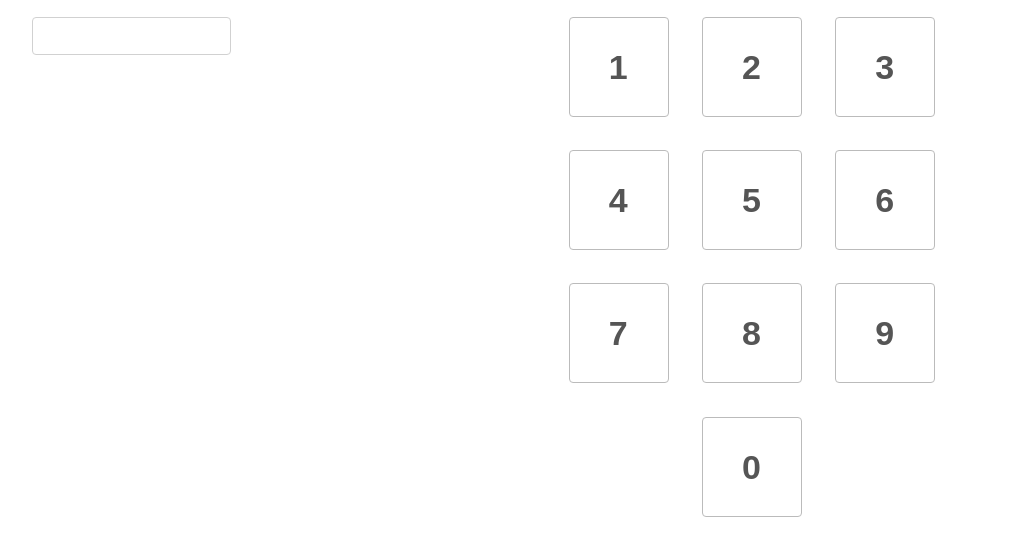
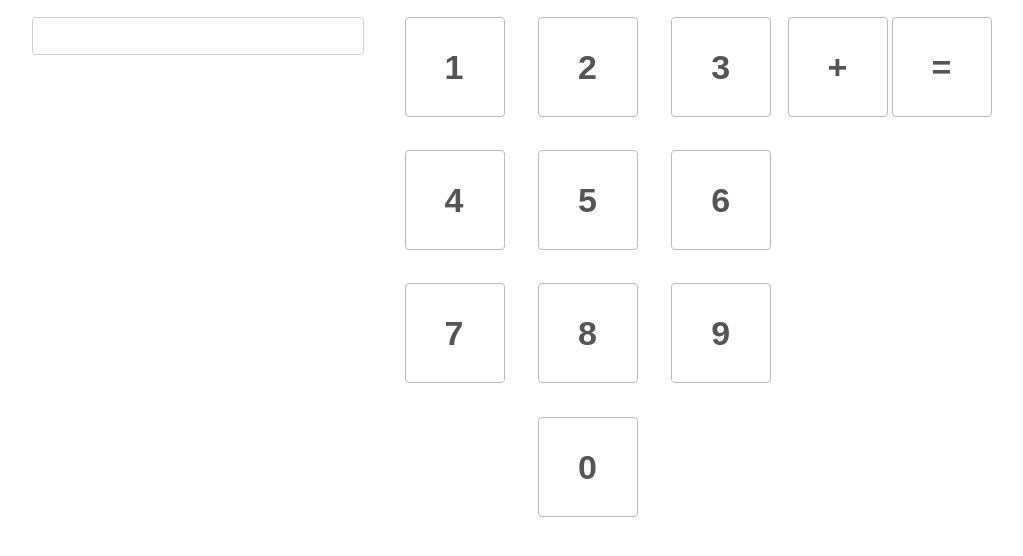
Before and after one commit to megaspacer/calc-js, a plain HTML site: page index.html in a window 1280 px wide. Shown: the whole page, without its empty margins (128-1151 px from the left). Drawn offline with nearby package versions, Linux system fonts and the light colour scheme.

Commit message:
get all buttons, add events

```diff
--- a/app.js
+++ b/app.js
@@ -0,0 +1,25 @@
+// numbers
+const numbers = document.querySelectorAll('.number');
+// output
+const input = document.querySelector('.output > input');
+// operations
+const plus = document.querySelector('#plus');
+const equals = document.querySelector('#equals');
+
+plus.addEventListener('click', function() {
+  input.value += '+';
+});
+
+equals.addEventListener('click', function() {
+
+});
+
+const addEventForButtons = () => {
+  numbers.forEach((number) => {
+    number.addEventListener('click', function() {
+      input.value += this.dataset.value;
+    });
+  });
+};
+
+addEventForButtons();
--- a/index.html
+++ b/index.html
@@ -16,23 +16,27 @@
       </div>
       <div class="calc">
         <section class="numbers">
-          <button data-value="1">1</button>
-          <button data-value="2">2</button>
-          <button data-value="3">3</button>
+          <button class="number" data-value="1">1</button>
+          <button class="number" data-value="2">2</button>
+          <button class="number" data-value="3">3</button>
         </section>
         <section class="numbers">
-          <button data-value="4">4</button>
-          <button data-value="5">5</button>
-          <button data-value="6">6</button>
+          <button class="number" data-value="4">4</button>
+          <button class="number" data-value="5">5</button>
+          <button class="number" data-value="6">6</button>
         </section>
         <section class="numbers">
-          <button data-value="7">7</button>
-          <button data-value="8">8</button>
-          <button data-value="9">9</button>
+          <button class="number" data-value="7">7</button>
+          <button class="number" data-value="8">8</button>
+          <button class="number" data-value="9">9</button>
         </section>
         <section class="numbers">
-          <button data-value="0">0</button>
+          <button class="number" data-value="0">0</button>
         </section>
+      </div>
+      <div class="operations">
+        <button id="plus">+</button>
+        <button id="equals">=</button>
       </div>
     </div>
   </div>
--- a/main.css
+++ b/main.css
@@ -3,6 +3,10 @@
   margin: 0;
   box-sizing: border-box;
   color: #272727;
+}
+
+input {
+  font-size: 24px;
 }
 
 .header__title {
@@ -50,6 +54,10 @@ button:active {
   margin-top: calc(100px / 6);
 }
 
+.operations > button {
+  margin-top: calc(100px / 6);
+}
+
 .calc {
   flex: 1;
 }
```
